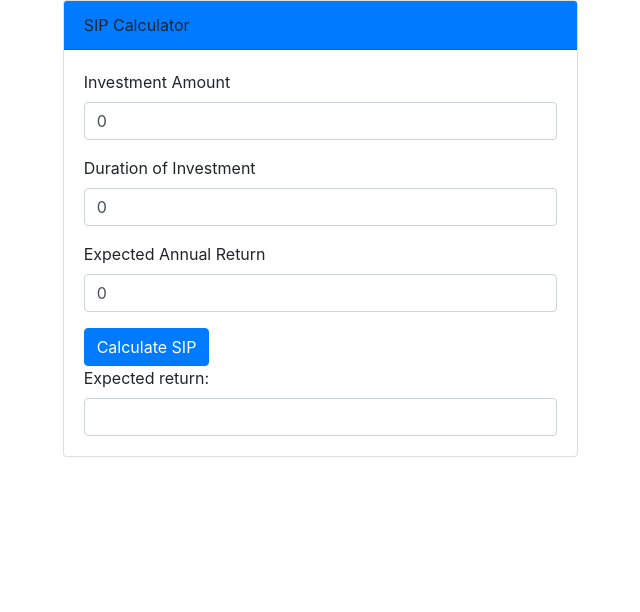
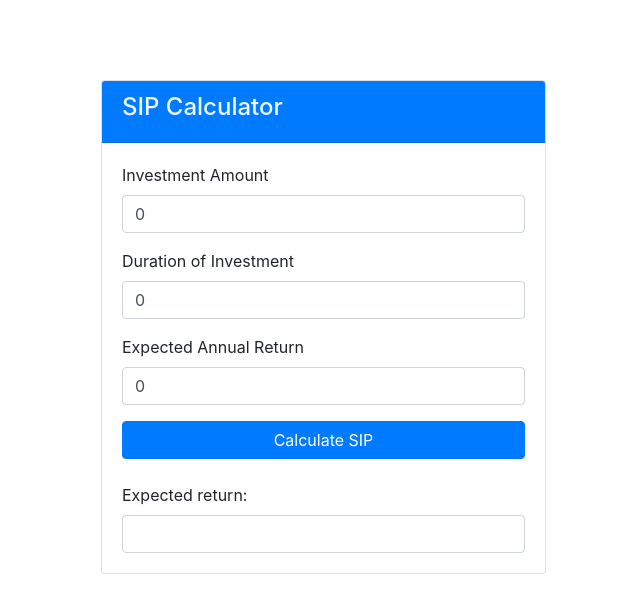
Before and after one commit to khyativalera/SIP-Calculator, an Angular app: page / in a window 1280 px wide. Shown: the top 612 px of the page, without its empty margins (374-1014 px from the left). Built offline with nearby package versions, Linux system fonts and the light colour scheme.

Commit message:
added style

```diff
--- a/src/app/calculator/calculator.component.html
+++ b/src/app/calculator/calculator.component.html
@@ -1,7 +1,8 @@
+<div class="container" style="margin: 80px;">
 <div class="row">
     <div class="col-md-5 offset-md-4">
         <div class="card">
-            <div class="card-header bg-primary"> SIP Calculator</div>
+            <div class="card-header bg-primary" style="color: aliceblue;"><h4> SIP Calculator</h4></div>
             <div class="card-body">
                 <form [formGroup]="sipCalculatorForm" (ngSubmit)="calculateSIP()">
 
@@ -29,7 +30,7 @@
                         sipCalculatorForm.controls.rateOfInterest.dirty">Please provide this field!</span>
                     </div>
 
-                    <button [disabled]="!sipCalculatorForm.valid" type="submit" class="btn btn-primary">Calculate SIP</button>
+                    <button [disabled]="!sipCalculatorForm.valid" type="submit" class="btn btn-primary btn-block">Calculate SIP</button> <br>
                     <div>
                         <label>Expected return:</label>
                         <div class="form-control text-success">{{amountReceived | currency: 'INR'}}</div>
@@ -40,3 +41,4 @@
         </div>
     </div>
 </div>
+</div>
```
